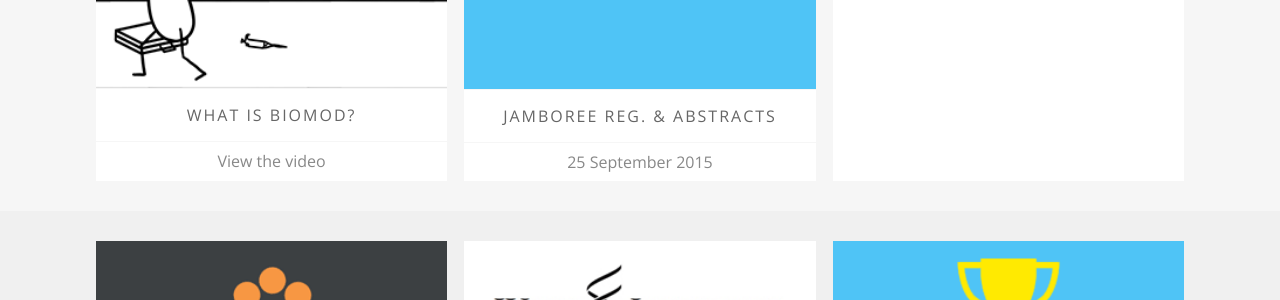
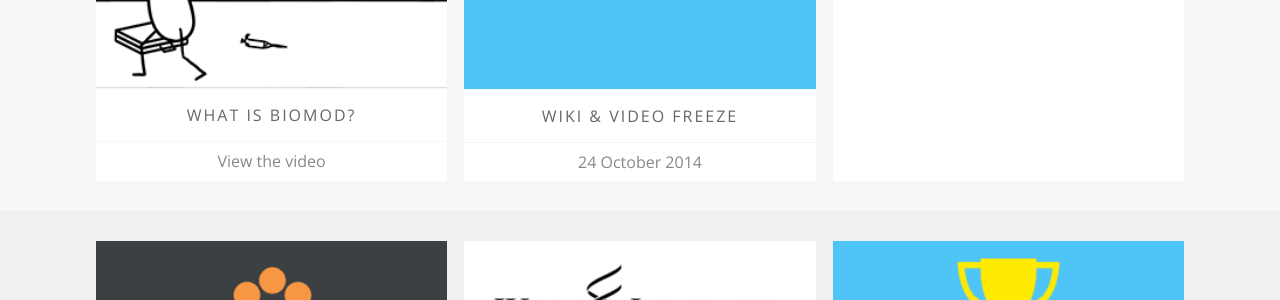
Before and after one commit to sdouglas/biomod, a Jekyll site: the page built from index.html, in a window 1280 px wide. Shown: the part 1006-1306 px from the top of the page. Built offline with Jekyll 4.4.1, drawn with Linux system fonts in a browser that asks for light colours; nearby versions of some CDN libraries; Markdown is read by kramdown in place of the engine named in the settings.

Commit message:
upcoming date - wiki video vreeze

```diff
--- a/_config.yml
+++ b/_config.yml
@@ -14,13 +14,13 @@
 # jekyll date format: YYYY-MM-DD HH:MM:SS +/-TTTT
 
 # team registration
-upcoming_date: "Sep 25 2015 23:59:00"
+# upcoming_date: "Sep 25 2015 23:59:00"
 
 # jamboree registration
 # upcoming_date: "Sep 25 2014 23:59:00"
 
 # wiki_video deadline
-# upcoming_date: "Nov 1 2014 08:00:00"
+upcoming_date: "Oct 24 2014 23:59:00"
 
 
 # important dates
--- a/index.html
+++ b/index.html
@@ -84,7 +84,7 @@
 
                 </div>
             </div>
-                <a class="section-title" target="_new" href="https://biomod.wufoo.com/forms/biomod-2015-title-abstract-submission/">Jamboree Reg. &amp; Abstracts</a>
+                <a class="section-title" target="_new" href="https://biomod.wufoo.com/forms/biomod-2015-title-abstract-submission/">Wiki &amp; Video Freeze</a>
                 <div class="section-caption">
 
                     <span>{{ site.upcoming_date | date_to_long_string }}</span>
```
